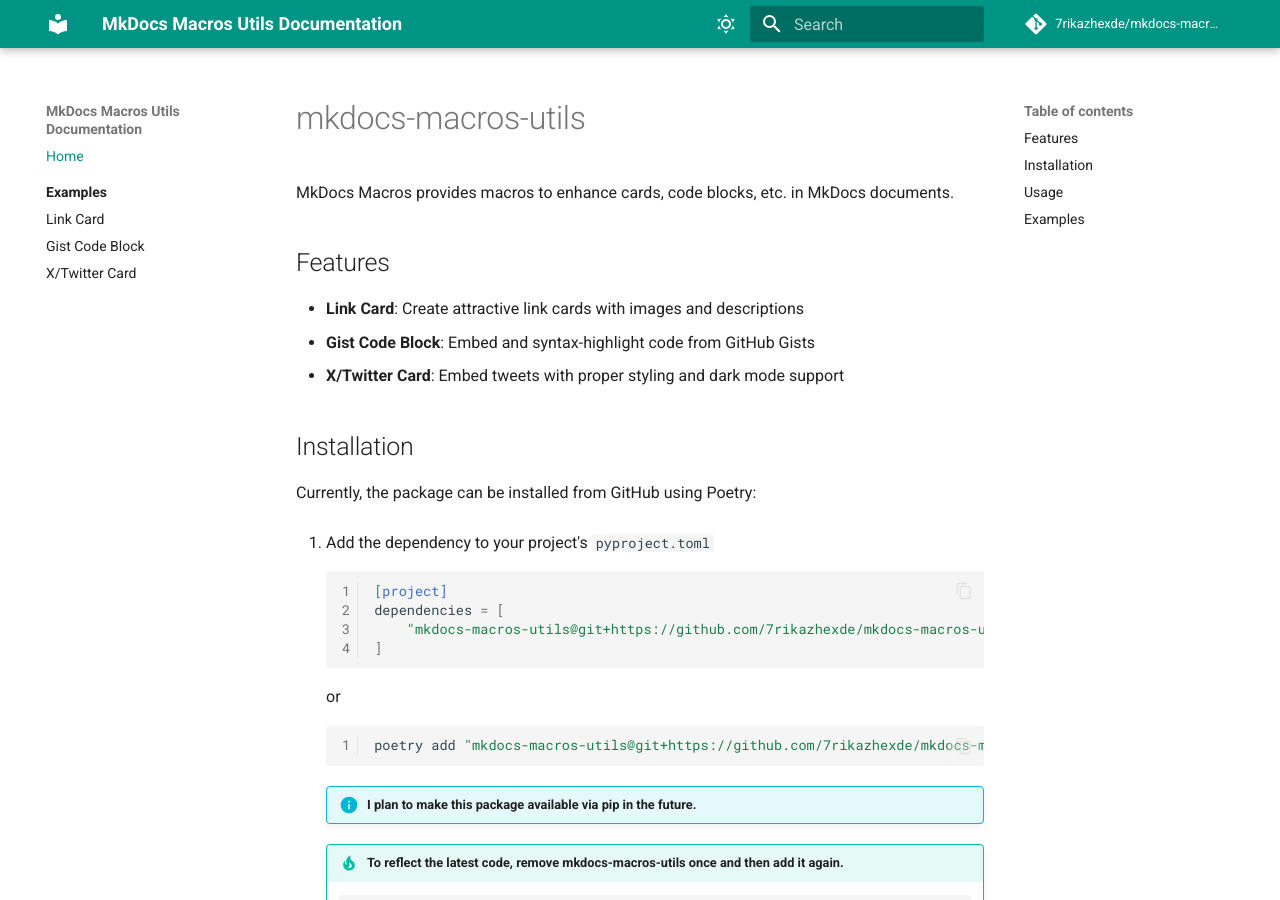
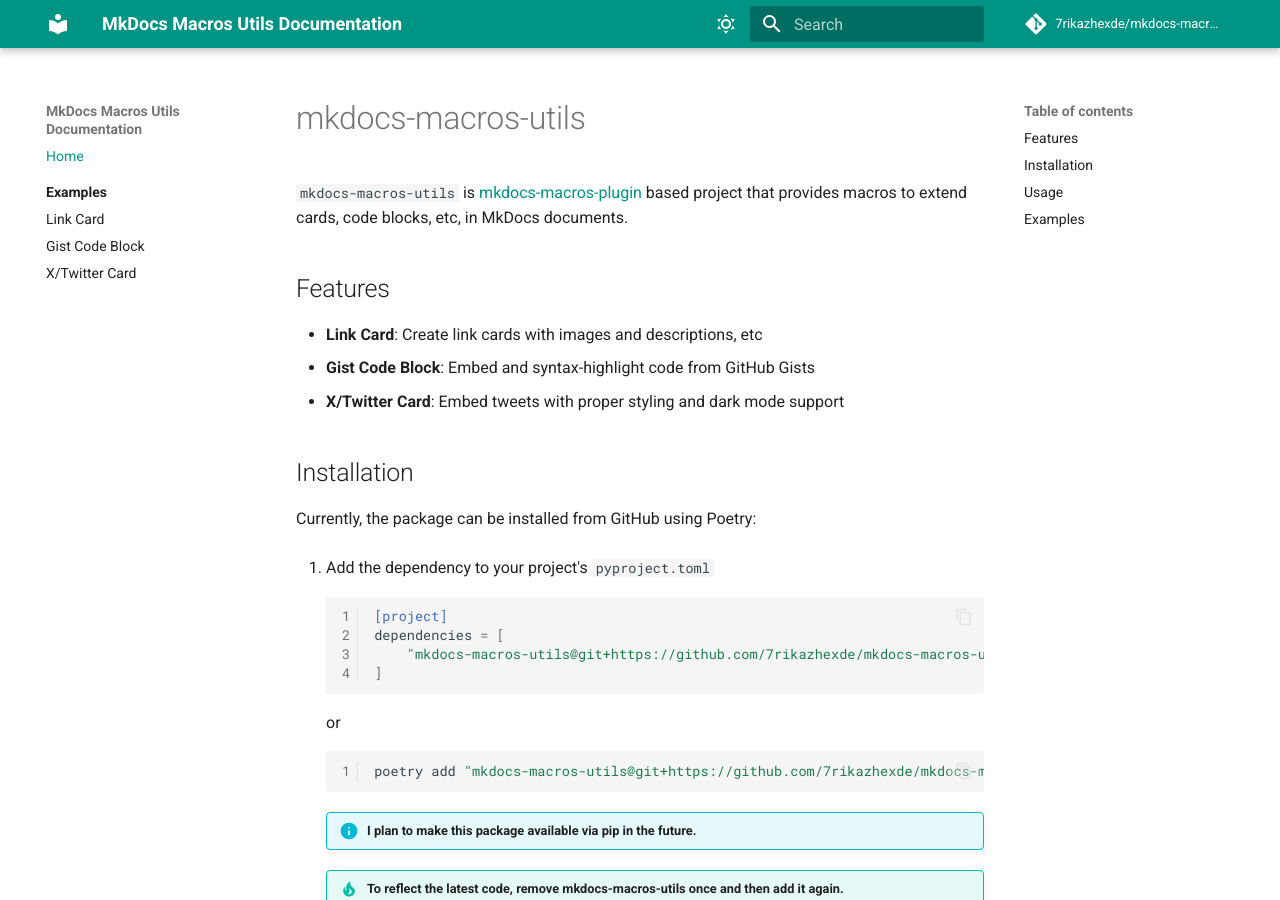
Before and after one commit to 7rikazhexde/mkdocs-macros-utils, an MkDocs documentation site: the page built from docs/index.md, in a window 1280 px wide and 900 px high. Built offline with MkDocs 1.6.1 and Material for MkDocs 9.7.7, drawn with Linux system fonts in a browser that asks for light colours; comment, search, counter and statistics services are not loaded.

Commit message:
📝Update documents

```diff
--- a/docs/index.md
+++ b/docs/index.md
@@ -1,10 +1,10 @@
 # mkdocs-macros-utils
 
-MkDocs Macros provides macros to enhance cards, code blocks, etc. in MkDocs documents.
+`mkdocs-macros-utils` is [mkdocs-macros-plugin](https://mkdocs-macros-plugin.readthedocs.io/en/latest/) based project that provides macros to extend cards, code blocks, etc, in MkDocs documents.
 
 ## Features
 
-- **Link Card**: Create attractive link cards with images and descriptions
+- **Link Card**: Create link cards with images and descriptions, etc
 - **Gist Code Block**: Embed and syntax-highlight code from GitHub Gists
 - **X/Twitter Card**: Embed tweets with proper styling and dark mode support
 
--- a/pyproject.toml
+++ b/pyproject.toml
@@ -1,7 +1,7 @@
 [project]
 name = "mkdocs-macros-utils"
 version = "0.0.2"
-description = "MkDocs Macros plugin for creating enhanced cards and code blocks"
+description = "mkdocs-macros-utils is a mkdocs-macros-plugin based project that provides macros to extend cards, code blocks, etc, in MkDocs documents."
 authors = [
     {name = "7rikazhexde", email = "33836132+7rikazhexde@users.noreply.github.com"}
 ]
```
Also changed, not shown: README.md (+4 -4 lines).
